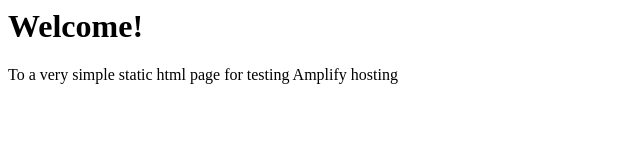
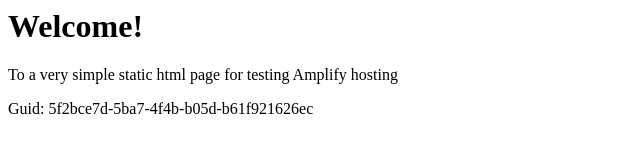
Before and after one commit to aws-aemilia-sfo/Github-PR-Commit-Integration-Test-DoNotTouch-Gith-P5X5MO5I-v1-prod-us-west-1, a website: page src/index.html in a window 1280 px wide. Shown: the whole page, without its empty margins (0-640 px from the left). Drawn offline with Linux system fonts and the light colour scheme.

Commit message:
commit from integ tests

```diff
--- a/src/index.html
+++ b/src/index.html
@@ -1,3 +1,5 @@
+
+
 <html lang="en">
 
 <head>
@@ -10,6 +12,6 @@
 <body>
     <h1>Welcome!</h1>
     <p>To a very simple static html page for testing Amplify hosting</p>
-</body>
+    <p>Guid: 5f2bce7d-5ba7-4f4b-b05d-b61f921626ec</p></body>
 
 </html>
```
